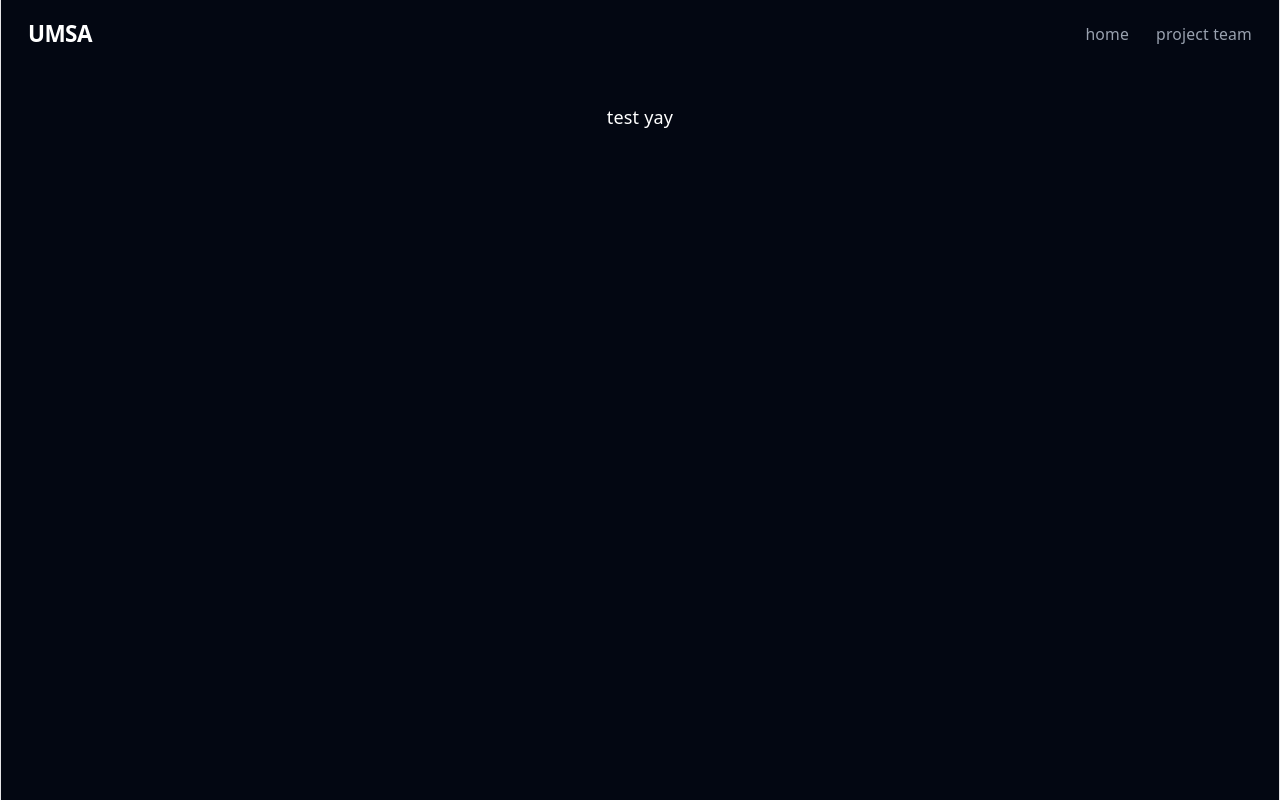
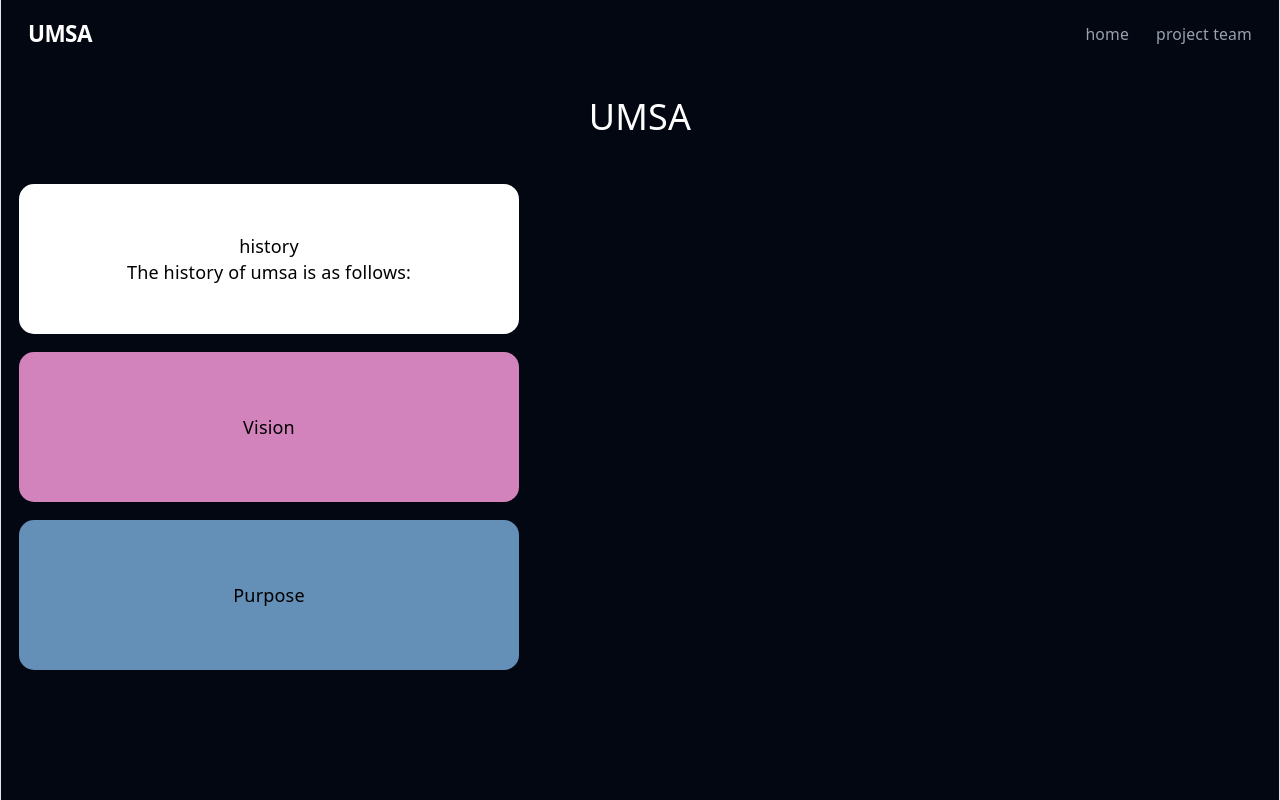
Before and after one commit to UoaWDCC/umsa, a React (Vite) app in the folder client/: page /about in a window 1280 px wide. Built offline with nearby package versions, Linux system fonts and the light colour scheme.

Commit message:
feat: flexboxs + header

```diff
--- a/client/src/pages/About.tsx
+++ b/client/src/pages/About.tsx
@@ -1,7 +1,27 @@
+import { useEffect } from "react";
+import'./about.css';
+
 export default function About(){
+    useEffect(() => { document.title = "About | UMSA";},
+    []);
 
     return(
+<div>
+    <div className=" header">
+        <header style={{ fontSize: "2rem" , marginBottom: "3rem"}} >
+            UMSA
+        </header>
+    </div>
+    <div className = " biggest flex container " style={{ color: "black"}}>
+        <div className = "box" id="history" >
+            <p> history</p>
+            <p> The history of umsa is as follows:</p>
+        </div>
 
-<p> test yay  </p>
+        <div className = "box" id="vision">  Vision </div>
+        <div className = "box" id= "purpose"> Purpose </div>
+    </div>
+</div>
+
     )
 }
--- /dev/null
+++ b/client/src/pages/about.css
@@ -0,0 +1,31 @@
+.biggest.flex.container {
+    display: flex;
+    flex-direction: column;
+    gap: 1rem;
+}
+.box{
+    display: flex;
+    flex-direction: column;
+    align-items: center;
+    justify-content: center;
+    width: 500px;
+    height: 150px;
+    font-size: 1em;
+    text-align: center;
+    border-radius: 15px;
+
+
+}
+#history{
+    background: #ffffff -600px;
+}
+#vision{
+    background: rgb(210, 131, 187) 400px;
+}
+#purpose{
+    background: rgb(100, 143, 182) 400px;
+}
+
+#header{
+
+}
```
